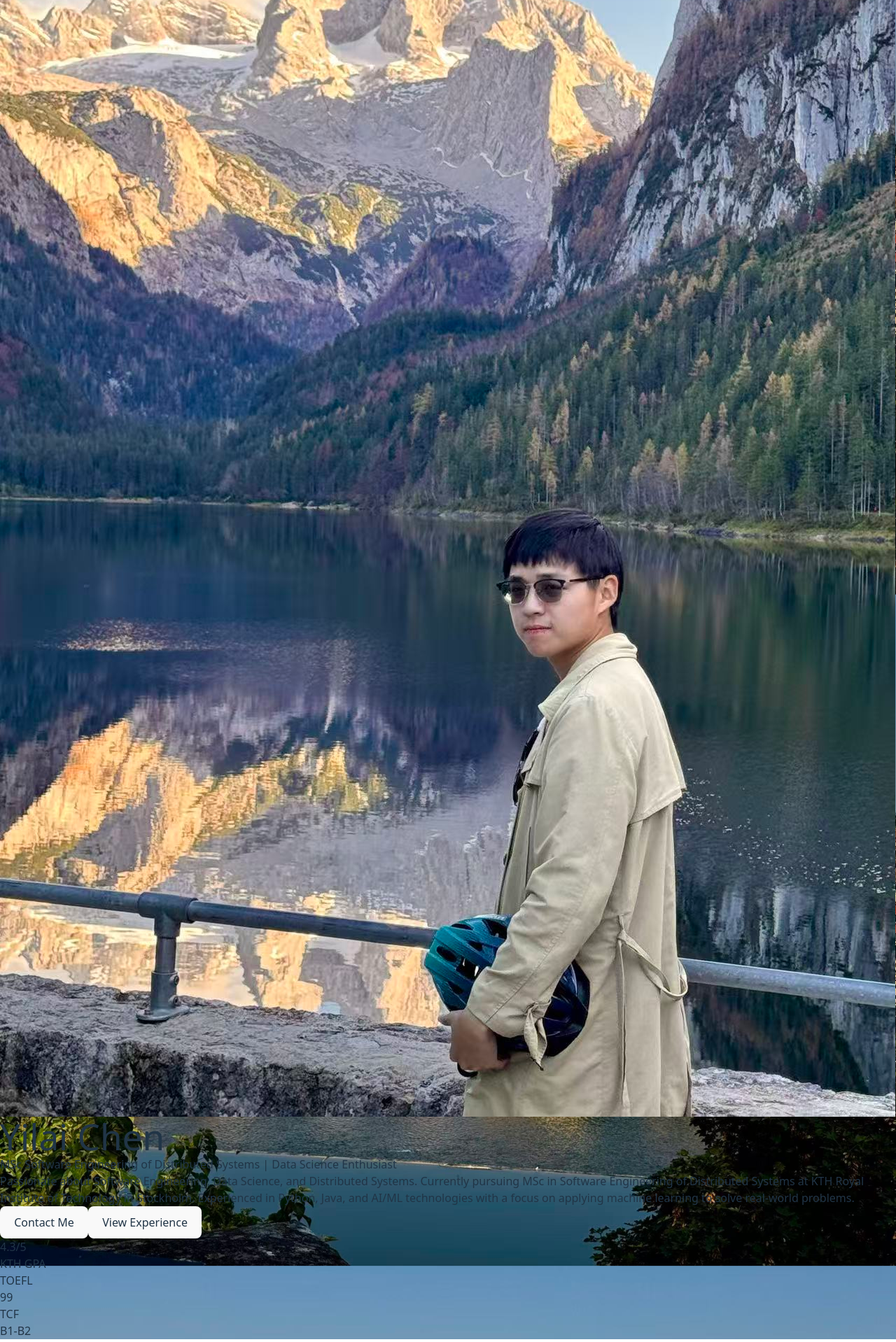
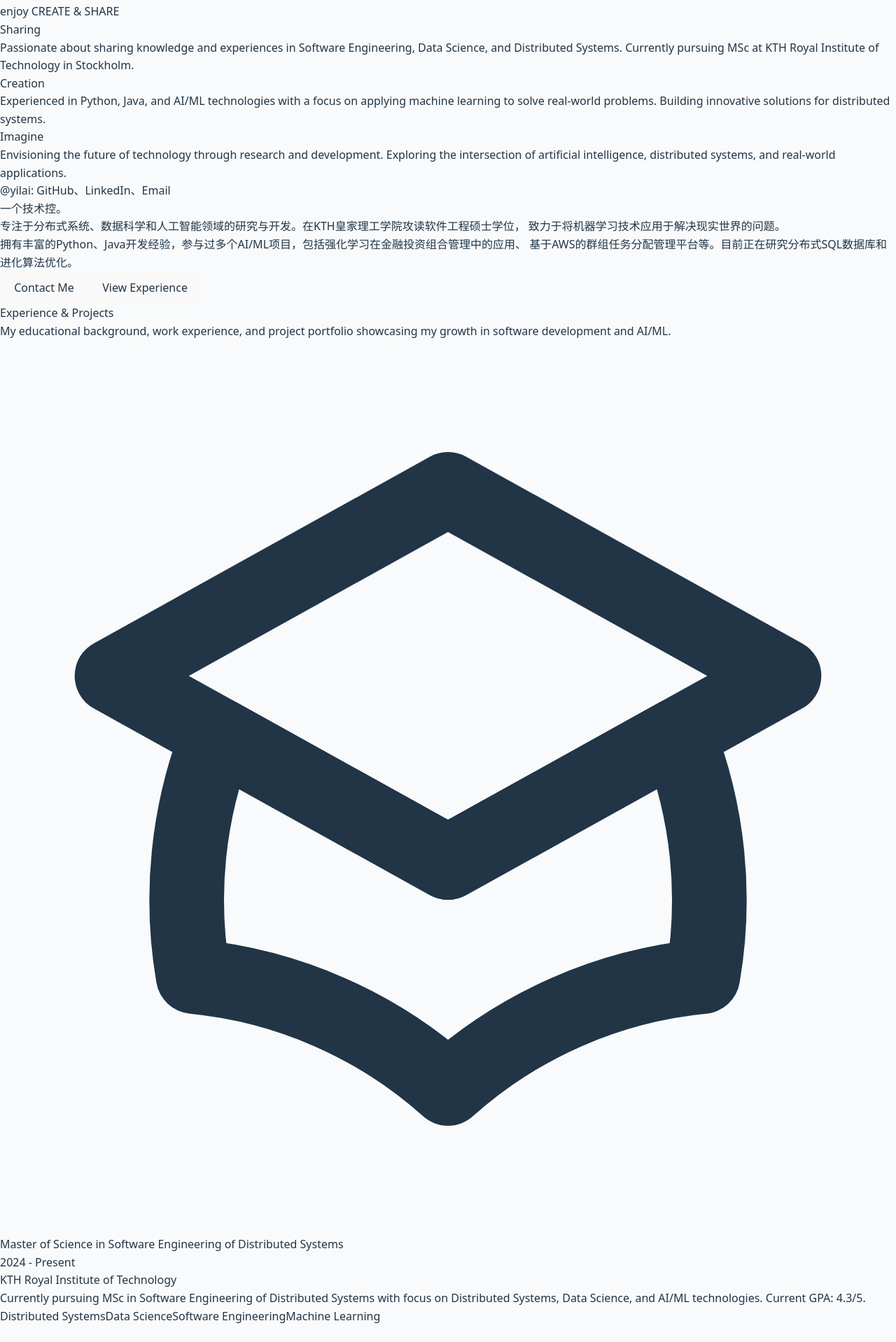
Before and after one commit to LawLv/cyl_website, a React (Vite) app: page / in a window 1280 px wide. Shown: the part 240-2158 px from the top of the page at 70% size. Built offline with nearby package versions, Linux system fonts and the light colour scheme.

Commit message:
Redesign to flat design style: large color blocks, clean typography, modern visual effects

```diff
--- a/src/App.jsx
+++ b/src/App.jsx
@@ -7,7 +7,7 @@ import Contact from './components/Contact'
 
 function App() {
   return (
-    <div className="min-h-screen bg-white">
+    <div className="min-h-screen bg-gray-100">
       <Header />
       <main>
         <Hero />
@@ -18,9 +18,9 @@ function App() {
       </main>
 
       {/* Footer */}
-      <footer className="bg-gray-900 text-white py-8">
+      <footer className="bg-gray-800 text-white py-12">
         <div className="max-w-7xl mx-auto px-4 sm:px-6 lg:px-8 text-center">
-          <p className="text-gray-400">
+          <p className="text-gray-300 text-lg">
             © 2024 Yilai Chen. Built with React + Tailwind CSS.
           </p>
         </div>
--- a/src/components/Contact.jsx
+++ b/src/components/Contact.jsx
@@ -87,8 +87,8 @@ const Contact = () => {
               : 'opacity-0 translate-y-8'
           }`}
         >
-          <h2 className="text-3xl sm:text-4xl font-bold text-gray-900 mb-4 hover:scale-105 transition-transform duration-300 cursor-pointer">Contact Me</h2>
-          <p className="text-lg text-gray-600 max-w-2xl mx-auto">
+          <h2 className="text-4xl sm:text-5xl font-bold text-gray-800 mb-6">Contact Me</h2>
+          <p className="text-xl text-gray-600 max-w-3xl mx-auto">
             Have a project collaboration or job opportunity? I'd love to connect with you!
           </p>
         </div>
--- a/src/components/Experience.jsx
+++ b/src/components/Experience.jsx
@@ -161,7 +161,7 @@ const Experience = () => {
   };
 
   return (
-    <section id="experience" className="py-16 bg-white">
+    <section id="experience" className="py-16 bg-gray-100">
       <div className="max-w-7xl mx-auto px-4 sm:px-6 lg:px-8">
         <div
           ref={ref}
@@ -171,8 +171,8 @@ const Experience = () => {
               : 'opacity-0 translate-y-8'
           }`}
         >
-          <h2 className="text-3xl sm:text-4xl font-bold text-gray-900 mb-4 hover:scale-105 transition-transform duration-300 cursor-pointer">Experience & Projects</h2>
-          <p className="text-lg text-gray-600 max-w-2xl mx-auto">
+          <h2 className="text-4xl sm:text-5xl font-bold text-gray-800 mb-6">Experience & Projects</h2>
+          <p className="text-xl text-gray-600 max-w-3xl mx-auto">
             My educational background, work experience, and project portfolio showcasing my growth in software development and AI/ML.
           </p>
         </div>
@@ -187,7 +187,7 @@ const Experience = () => {
                 {/* Timeline dot */}
                 <div className="absolute left-8 top-6 w-4 h-4 bg-blue-600 rounded-full border-4 border-white shadow-lg hidden md:block"></div>
 
-                <div className={`ml-0 md:ml-20 p-6 rounded-lg border-l-4 ${getTypeColor(exp.type)} hover:shadow-lg hover-lift transition-all duration-300`}>
+                <div className={`ml-0 md:ml-20 p-8 bg-white border-l-8 ${getTypeColor(exp.type)} hover:shadow-xl transition-all duration-300`}>
                   <div className="flex items-start space-x-4">
                     <div className="flex-shrink-0">
                       {getTypeIcon(exp.type)}
--- a/src/components/Gallery.jsx
+++ b/src/components/Gallery.jsx
@@ -55,7 +55,7 @@ const Gallery = () => {
   ];
 
   return (
-    <section id="gallery" className="py-16 bg-gray-50">
+    <section id="gallery" className="py-16 bg-gray-100">
       <div className="max-w-7xl mx-auto px-4 sm:px-6 lg:px-8">
         <div
           ref={ref}
@@ -65,8 +65,8 @@ const Gallery = () => {
               : 'opacity-0 translate-y-8'
           }`}
         >
-          <h2 className="text-3xl sm:text-4xl font-bold text-gray-900 mb-4 hover:scale-105 transition-transform duration-300 cursor-pointer">Travel & Life</h2>
-          <p className="text-lg text-gray-600 max-w-2xl mx-auto">
+          <h2 className="text-4xl sm:text-5xl font-bold text-gray-800 mb-6">Travel & Life</h2>
+          <p className="text-xl text-gray-600 max-w-3xl mx-auto">
             Capturing moments from my journeys across different countries and cultures.
             From mountain peaks to city streets, each experience shapes my perspective.
           </p>
--- a/src/components/Header.jsx
+++ b/src/components/Header.jsx
@@ -12,43 +12,43 @@ const Header = () => {
   };
 
   return (
-    <header className="fixed top-0 left-0 right-0 bg-white shadow-md z-50">
+    <header className="fixed top-0 left-0 right-0 bg-gray-800 z-50">
       <div className="max-w-7xl mx-auto px-4 sm:px-6 lg:px-8">
-        <div className="flex justify-between items-center py-4">
+        <div className="flex justify-between items-center py-6">
           {/* Logo/Name */}
           <div className="flex-shrink-0">
-            <h1 className="text-2xl font-bold text-blue-600">Yilai Chen</h1>
+            <h1 className="text-2xl font-bold text-white">YILAI CHEN</h1>
           </div>
 
           {/* Desktop Navigation */}
           <nav className="hidden md:flex space-x-8">
             <button
               onClick={() => scrollToSection('about')}
-              className="text-gray-700 hover:text-gray-900 transition-colors duration-200 font-medium"
+              className="text-white hover:text-cyan-400 transition-colors duration-200 font-medium text-lg"
             >
               About
             </button>
             <button
               onClick={() => scrollToSection('experience')}
-              className="text-gray-700 hover:text-gray-900 transition-colors duration-200 font-medium"
+              className="text-white hover:text-cyan-400 transition-colors duration-200 font-medium text-lg"
             >
               Experience
             </button>
             <button
               onClick={() => scrollToSection('skills')}
-              className="text-gray-700 hover:text-gray-900 transition-colors duration-200 font-medium"
+              className="text-white hover:text-cyan-400 transition-colors duration-200 font-medium text-lg"
             >
               Skills
             </button>
             <button
               onClick={() => scrollToSection('gallery')}
-              className="text-gray-700 hover:text-gray-900 transition-colors duration-200 font-medium"
+              className="text-white hover:text-cyan-400 transition-colors duration-200 font-medium text-lg"
             >
               Gallery
             </button>
             <button
               onClick={() => scrollToSection('contact')}
-              className="text-gray-700 hover:text-gray-900 transition-colors duration-200 font-medium"
+              className="text-white hover:text-cyan-400 transition-colors duration-200 font-medium text-lg"
             >
               Contact
             </button>
@@ -58,7 +58,7 @@ const Header = () => {
           <div className="md:hidden">
             <button
               onClick={() => setIsMenuOpen(!isMenuOpen)}
-              className="text-gray-700 hover:text-blue-600 focus:outline-none"
+              className="text-white hover:text-cyan-400 focus:outline-none"
             >
               <svg className="h-6 w-6" fill="none" viewBox="0 0 24 24" stroke="currentColor">
                 {isMenuOpen ? (
@@ -74,34 +74,34 @@ const Header = () => {
         {/* Mobile Navigation */}
         {isMenuOpen && (
           <div className="md:hidden">
-            <div className="px-2 pt-2 pb-3 space-y-1 bg-white border-t">
+            <div className="px-2 pt-2 pb-3 space-y-1 bg-gray-800 border-t border-gray-700">
               <button
                 onClick={() => scrollToSection('about')}
-                className="block px-3 py-2 text-gray-700 hover:text-gray-900 transition-colors duration-200 font-medium"
+                className="block px-3 py-2 text-white hover:text-cyan-400 transition-colors duration-200 font-medium text-lg"
               >
                 About
               </button>
               <button
                 onClick={() => scrollToSection('experience')}
-                className="block px-3 py-2 text-gray-700 hover:text-gray-900 transition-colors duration-200 font-medium"
+                className="block px-3 py-2 text-white hover:text-cyan-400 transition-colors duration-200 font-medium text-lg"
               >
                 Experience
               </button>
               <button
                 onClick={() => scrollToSection('skills')}
-                className="block px-3 py-2 text-gray-700 hover:text-gray-900 transition-colors duration-200 font-medium"
+                className="block px-3 py-2 text-white hover:text-cyan-400 transition-colors duration-200 font-medium text-lg"
               >
                 Skills
               </button>
               <button
                 onClick={() => scrollToSection('gallery')}
-                className="block px-3 py-2 text-gray-700 hover:text-gray-900 transition-colors duration-200 font-medium"
+                className="block px-3 py-2 text-white hover:text-cyan-400 transition-colors duration-200 font-medium text-lg"
               >
                 Gallery
               </button>
               <button
                 onClick={() => scrollToSection('contact')}
-                className="block px-3 py-2 text-gray-700 hover:text-gray-900 transition-colors duration-200 font-medium"
+                className="block px-3 py-2 text-white hover:text-cyan-400 transition-colors duration-200 font-medium text-lg"
               >
                 Contact
               </button>
--- a/src/components/Hero.jsx
+++ b/src/components/Hero.jsx
@@ -6,18 +6,9 @@ const Hero = () => {
   return (
     <section
       id="about"
-      className="relative pt-20 pb-16 min-h-screen flex items-center overflow-hidden"
-      style={{
-        backgroundImage: 'url(/images/albi-background.jpg)',
-        backgroundSize: 'cover',
-        backgroundPosition: 'center',
-        backgroundAttachment: 'fixed'
-      }}
+      className="relative pt-20 pb-16 min-h-screen flex items-center bg-gray-800"
     >
-      {/* Overlay for better text readability */}
-      <div className="absolute inset-0 bg-white/80 backdrop-blur-sm"></div>
-
-      <div className="relative z-10 max-w-7xl mx-auto px-4 sm:px-6 lg:px-8 w-full">
+      <div className="max-w-7xl mx-auto px-4 sm:px-6 lg:px-8 w-full">
         <div
           ref={ref}
           className={`text-center transition-all duration-1000 ${
@@ -26,67 +17,81 @@ const Hero = () => {
               : 'opacity-0 translate-y-8'
           }`}
         >
-          {/* Profile Image */}
-          <div className="mb-8">
-            <div className="inline-block relative">
-              <div className="w-32 h-32 sm:w-40 sm:h-40 rounded-full overflow-hidden shadow-lg mx-auto">
-                <img
-                  src="/images/profile.jpg"
-                  alt="Yilai Chen"
-                  className="w-full h-full object-cover"
-                />
-              </div>
-              <div className="absolute -bottom-2 -right-2 w-8 h-8 bg-green-500 rounded-full border-4 border-white"></div>
+          {/* Main Hero Text - Large and Bold */}
+          <div className="mb-16">
+            <h1 className="text-6xl sm:text-7xl lg:text-8xl font-bold text-white mb-8 leading-tight">
+              The only fairness is<br />
+              <span className="text-cyan-400">NOT Fairness</span>
+            </h1>
+            <h2 className="text-2xl sm:text-3xl text-white font-light">
+              enjoy CREATE & SHARE
+            </h2>
+          </div>
+
+          {/* Three Column Content Blocks */}
+          <div className="grid grid-cols-1 md:grid-cols-3 gap-8 mb-16">
+            {/* Sharing Block */}
+            <div className="bg-gray-100 p-8">
+              <h3 className="text-2xl font-bold text-cyan-500 mb-4">Sharing</h3>
+              <p className="text-gray-800 leading-relaxed">
+                Passionate about sharing knowledge and experiences in Software Engineering,
+                Data Science, and Distributed Systems. Currently pursuing MSc at KTH Royal
+                Institute of Technology in Stockholm.
+              </p>
+            </div>
+
+            {/* Creation Block */}
+            <div className="bg-gray-100 p-8">
+              <h3 className="text-2xl font-bold text-cyan-500 mb-4">Creation</h3>
+              <p className="text-gray-800 leading-relaxed">
+                Experienced in Python, Java, and AI/ML technologies with a focus on
+                applying machine learning to solve real-world problems. Building innovative
+                solutions for distributed systems.
+              </p>
+            </div>
+
+            {/* Imagine Block */}
+            <div className="bg-gray-100 p-8">
+              <h3 className="text-2xl font-bold text-cyan-500 mb-4">Imagine</h3>
+              <p className="text-gray-800 leading-relaxed">
+                Envisioning the future of technology through research and development.
+                Exploring the intersection of artificial intelligence, distributed systems,
+                and real-world applications.
+              </p>
             </div>
           </div>
 
-          {/* Name and Title */}
-          <h1 className="text-4xl sm:text-5xl lg:text-6xl font-bold text-gray-900 mb-4 hover:scale-105 transition-transform duration-300 cursor-pointer">
-            Yilai Chen
-          </h1>
-          <h2 className="text-xl sm:text-2xl text-blue-600 mb-6 font-medium hover:scale-105 transition-transform duration-300 cursor-pointer">
-            MSc Software Engineering of Distributed Systems | Data Science Enthusiast
-          </h2>
+          {/* Social Media Section */}
+          <div className="bg-gray-800 py-8">
+            <p className="text-white text-xl">
+              @yilai: GitHub、LinkedIn、Email
+            </p>
+          </div>
 
-          {/* Introduction */}
-          <div className="max-w-3xl mx-auto">
-            <p className="text-lg text-gray-600 mb-8 leading-relaxed">
-              Passionate about Software Engineering, Data Science, and Distributed Systems.
-              Currently pursuing MSc in Software Engineering of Distributed Systems at KTH Royal Institute of Technology in Stockholm.
-              Experienced in Python, Java, and AI/ML technologies with a focus on
-              applying machine learning to solve real-world problems.
+          {/* Bottom Content Block */}
+          <div className="bg-gray-100 p-12 mt-8">
+            <h3 className="text-3xl font-bold text-gray-800 mb-6">一个技术控。</h3>
+            <p className="text-lg text-gray-700 leading-relaxed mb-6">
+              专注于分布式系统、数据科学和人工智能领域的研究与开发。在KTH皇家理工学院攻读软件工程硕士学位，
+              致力于将机器学习技术应用于解决现实世界的问题。
             </p>
-
-            {/* CTA Buttons */}
-            <div className="flex flex-col sm:flex-row gap-4 justify-center">
+            <p className="text-lg text-gray-700 leading-relaxed mb-6">
+              拥有丰富的Python、Java开发经验，参与过多个AI/ML项目，包括强化学习在金融投资组合管理中的应用、
+              基于AWS的群组任务分配管理平台等。目前正在研究分布式SQL数据库和进化算法优化。
+            </p>
+            <div className="flex flex-col sm:flex-row gap-4 justify-center mt-8">
               <button
                 onClick={() => document.getElementById('contact')?.scrollIntoView({ behavior: 'smooth' })}
-                className="bg-gray-800 text-white px-8 py-3 rounded-lg font-medium hover:bg-gray-700 transition-colors duration-200 shadow-lg hover:shadow-xl transform hover:-translate-y-1"
+                className="bg-gray-800 text-white px-8 py-4 text-lg font-medium hover:bg-gray-700 transition-colors duration-200"
               >
                 Contact Me
               </button>
               <button
                 onClick={() => document.getElementById('experience')?.scrollIntoView({ behavior: 'smooth' })}
-                className="border-2 border-gray-600 text-gray-600 px-8 py-3 rounded-lg font-medium hover:bg-gray-600 hover:text-white transition-all duration-200"
+                className="border-2 border-gray-800 text-gray-800 px-8 py-4 text-lg font-medium hover:bg-gray-800 hover:text-white transition-all duration-200"
               >
                 View Experience
               </button>
-            </div>
-          </div>
-
-          {/* Quick Stats */}
-          <div className="mt-16 grid grid-cols-1 sm:grid-cols-3 gap-8 max-w-2xl mx-auto">
-            <div className="text-center">
-              <div className="text-3xl font-bold text-gray-800 mb-2">4.3/5</div>
-              <div className="text-gray-600">KTH GPA</div>
-            </div>
-            <div className="text-center">
-              <div className="text-3xl font-bold text-gray-800 mb-2">TOEFL</div>
-              <div className="text-gray-600">99</div>
-            </div>
-            <div className="text-center">
-              <div className="text-3xl font-bold text-gray-800 mb-2">TCF</div>
-              <div className="text-gray-600">B1-B2</div>
             </div>
           </div>
         </div>
--- a/src/components/Skills.jsx
+++ b/src/components/Skills.jsx
@@ -57,7 +57,7 @@ const Skills = () => {
   ];
 
   return (
-    <section id="skills" className="py-16 bg-gray-50">
+    <section id="skills" className="py-16 bg-white">
       <div className="max-w-7xl mx-auto px-4 sm:px-6 lg:px-8">
         <div
           ref={ref}
@@ -67,8 +67,8 @@ const Skills = () => {
               : 'opacity-0 translate-y-8'
           }`}
         >
-          <h2 className="text-3xl sm:text-4xl font-bold text-gray-900 mb-4 hover:scale-105 transition-transform duration-300 cursor-pointer">Skills & Expertise</h2>
-          <p className="text-lg text-gray-600 max-w-2xl mx-auto">
+          <h2 className="text-4xl sm:text-5xl font-bold text-gray-800 mb-6">Skills & Expertise</h2>
+          <p className="text-xl text-gray-600 max-w-3xl mx-auto">
             Extensive experience across multiple technical domains, from frontend to backend, development to deployment.
           </p>
         </div>
@@ -76,8 +76,8 @@ const Skills = () => {
         {/* Skill Categories */}
         <div className="space-y-12 mb-16">
           {skillCategories.map((category, categoryIndex) => (
-            <div key={categoryIndex} className="bg-white rounded-lg shadow-md p-6 hover-lift">
-              <h3 className="text-xl font-semibold text-gray-900 mb-6 text-center">{category.title}</h3>
+            <div key={categoryIndex} className="bg-gray-100 p-8">
+              <h3 className="text-2xl font-bold text-cyan-500 mb-8 text-center">{category.title}</h3>
               <div className="space-y-4">
                 {category.skills.map((skill, skillIndex) => (
                   <div key={skillIndex} className="group">
--- a/src/index.css
+++ b/src/index.css
@@ -55,12 +55,12 @@ html {
 
 :root {
   font-family: system-ui, Avenir, Helvetica, Arial, sans-serif;
-  line-height: 1.5;
+  line-height: 1.6;
   font-weight: 400;
 
-  color-scheme: light dark;
-  color: rgba(255, 255, 255, 0.87);
-  background-color: #242424;
+  color-scheme: light;
+  color: #1f2937;
+  background-color: #f9fafb;
 
   font-synthesis: none;
   text-rendering: optimizeLegibility;
@@ -82,6 +82,7 @@ body {
   min-width: 320px;
   min-height: 100vh;
   font-family: system-ui, Avenir, Helvetica, Arial, sans-serif;
+  background-color: #f9fafb;
 }
 
 h1 {
```
